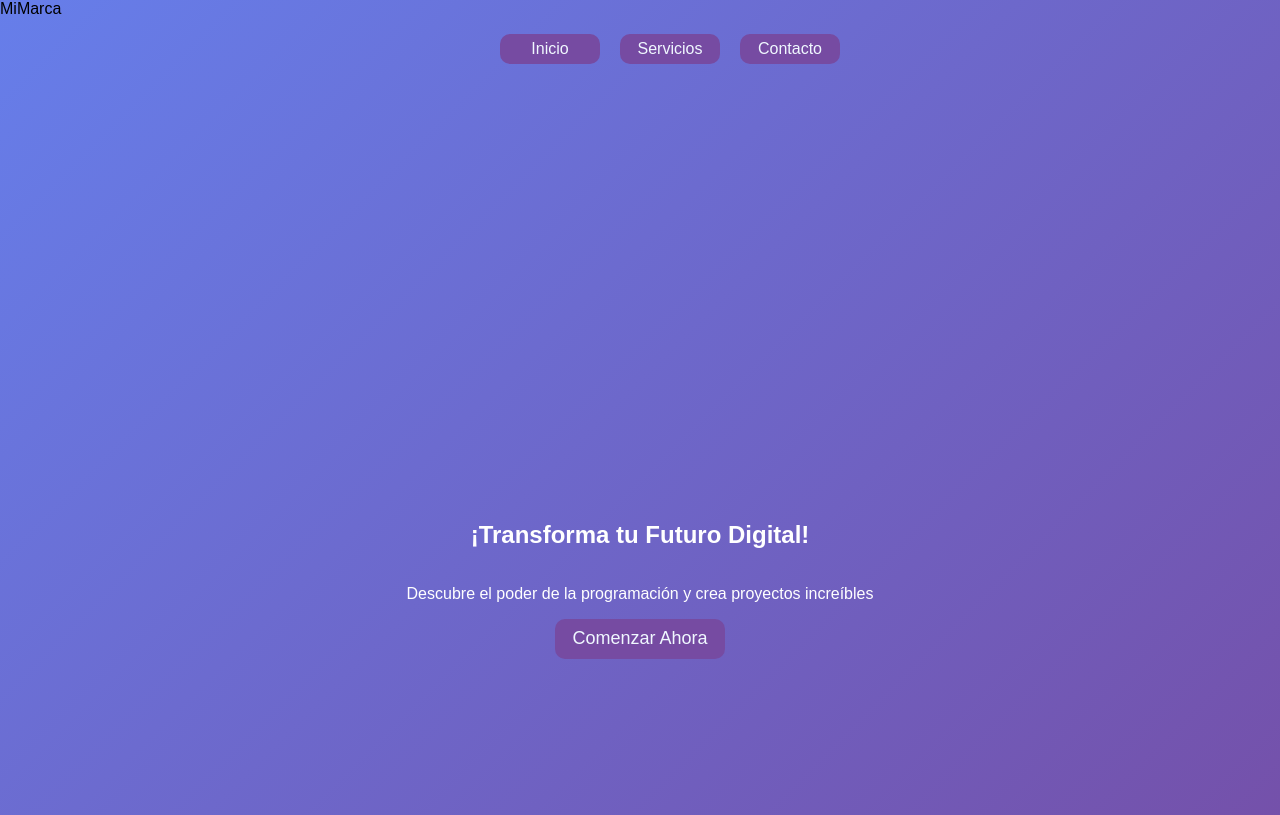
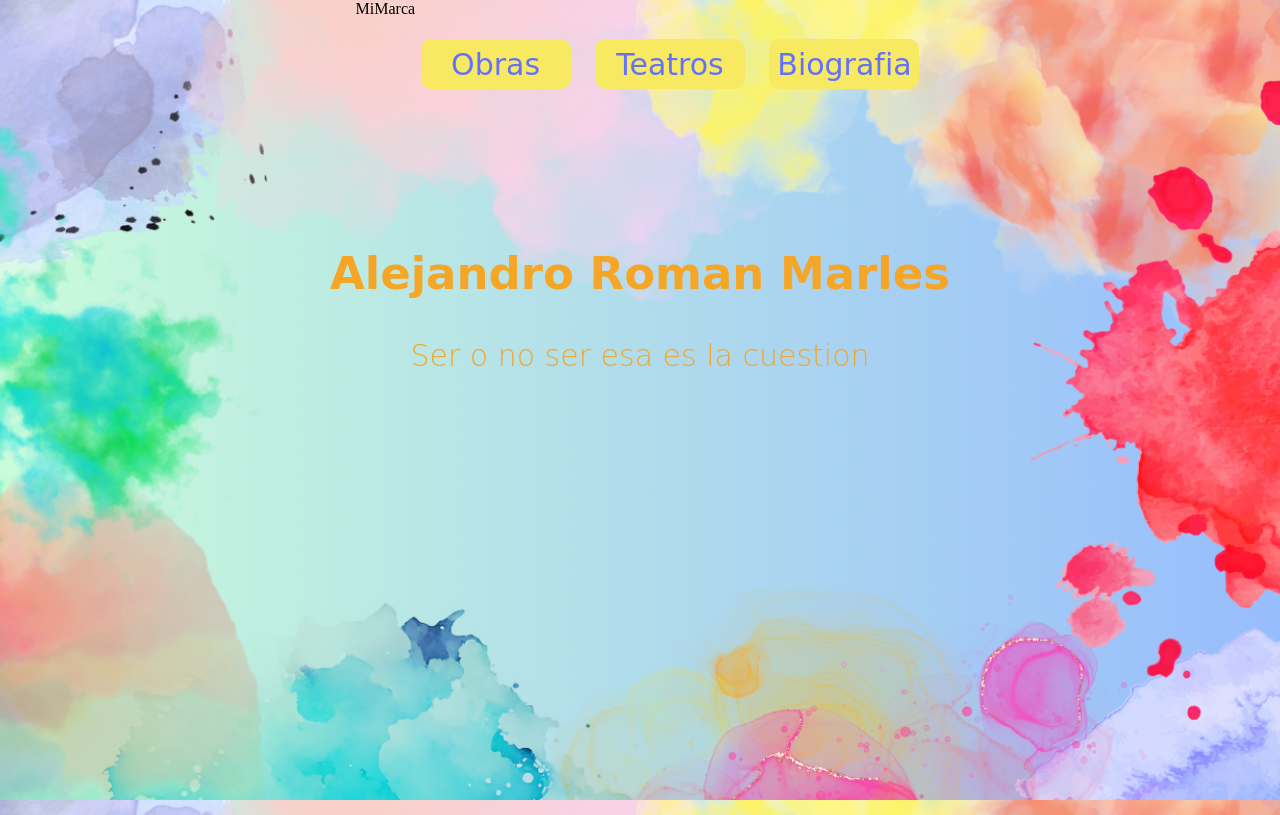
Before and after one commit to Alejodek/Landing-page, a plain HTML site: page index.html in a window 1280 px wide. Shown: the top 815 px of the page. Drawn offline with Linux system fonts and the light colour scheme; a web font is replaced by a local one.

Commit message:
Add files via upload

```diff
--- a/index.html
+++ b/index.html
@@ -5,23 +5,28 @@
     <meta name="viewport" content="width=device-width, initial-scale=1.0">
     <title>Mi Landing Page Increíble</title>
     <link rel="stylesheet" href="style.css">
+    <link rel="preconnect" href="https://fonts.googleapis.com">
+    <link rel="preconnect" href="https://fonts.gstatic.com" crossorigin>
+    <link href="https://fonts.googleapis.com/css2?family=Oi&display=swap" rel="stylesheet">
+<link rel="preconnect" href="https://fonts.googleapis.com">
+<link rel="preconnect" href="https://fonts.gstatic.com" crossorigin>
+<link href="https://fonts.googleapis.com/css2?family=Neonderthaw&display=swap" rel="stylesheet">
 </head>
 <body>
     <header>
-        <nav>
-            <div class="logo">MiMarca</div>
-            <ul class="menu">
-                <li class="nav-list"><a class="nav__items" href="#inicio">Inicio</a></li>
-                <li class="nav-list"><a class="nav__items" href="#servicios">Servicios</a></li>
-                <li class="nav-list"><a class="nav__items" href="#contacto">Contacto</a></li>
+        <div class="logo">MiMarca</div>
+        <nav class="nav">
+            <ul class="nav_list">
+                <li class="nav__items"><a class="nav__link" href="#inicio">Obras</a></li>
+                <li class="nav__items"><a class="nav__link" href="#servicios">Teatros</a></li>
+                <li class="nav__items"><a class="nav__link" href="#contacto">Biografia</a></li>
             </ul>
         </nav>
     </header>
 <main>
 <section id="inicio" class="hero">
-<h1>¡Transforma tu Futuro Digital!</h1>
-<p>Descubre el poder de la programación y crea proyectos increíbles</p>
-<button class="cta-button">Comenzar Ahora</button>
+<h1>Alejandro Roman Marles</h1>
+<p class="p">Ser o no ser esa es la cuestion</p>
 </section>
 </main>
 </body>
--- a/style.css
+++ b/style.css
@@ -2,7 +2,13 @@ body {
 font-family: sans-serif;
 margin: 0;
 padding: 0;
-background: linear-gradient(135deg, #667eea 0%, #764ba2 100%);
+background: url("Diseño\ sin\ título\ \(1\).png") no-repeat center center fixed;
+background-size: cover;
+font-family: sans-serif;
+display: flex;
+flex-direction: column;
+justify-content: space-around;
+align-items: center ;
 }
 
 .hero {
@@ -11,57 +17,71 @@ color: white;
 }
 
 #inicio {
-min-height: 100vh;
-display: flex;
-align-items: center;
-justify-content: center;
-flex-direction: column;
+    min-height: 100vh;
+    text-align: center;
+    color: #F5A627;
+    font-family: "Neonderthaw", cursive;
+    font-weight: 100;
+    font-style: normal;
+    font-size: 30px;
+    margin-bottom: 0px;
 }
 
-.menu{
-    position: relative;
+.p{
+    font-size: 30px;
+    margin-top: 0px;
+    font-weight: 200px;
+}
+
+.logo{
+font-family: "Oi", serif;
+font-weight: 400;
+font-style: normal;
+}
+
+.nav{
+    padding: 5px;
+    min-width: 55px;
+    position: sticky;
     display: flex;
     flex-direction: row;
-    justify-content: center;
+    justify-content: space-around;
+    overflow: hidden;
     align-items: center;
 }
 
-.nav-list{
-    display: block;
-    margin-left: 20px;
-    background-color: #764ba2;
+.nav__list{
     text-align: center;
-    align-content: center;
-    width: 100px;
-    height: 30px;
-    border-radius: 10px;
-    transition: background-color 1s, width 1s, height 1s, box-shadow 1s;
-}
-
-.nav-list:hover{
-    background-color: #2848d8;
-    width: 105px;
-    height: 35px;
-    box-shadow: 10px 10px 10px rgba(0,0,0,0.2);
+    list-style-type: none;
+    margin: 0;
+    padding: 0;
 }
 
 .nav__items{
-    text-decoration: none;
-    color: aliceblue;
+    display: inline-flex;
+    margin-left: 20px;
+    text-align: center;
 }
 
-.cta-button{
-    border: none;
-    font-size: 18px;
-    background-color: #764ba2;
-    color: aliceblue;
-    width: 170px;
-    height: 40px;
+.nav__link{
+    display: block;
+    align-content: center;
+    text-decoration: none;
+    font-family: "Neonderthaw", cursive;
+    font-weight: 400;
+    font-size: 30px;
+    font-style: normal;
+    background-color: #F8E963;
+    color: #6372F8;
+    width: 150px;
+    height: 50px;
     border-radius: 10px;
-    transition: box-shadow 1s, transform 2s;
+    transition: background-color 1s, transform 2s, box-shadow 1s, color 1s;
 }
 
-.cta-button:hover {
-transform: scale(1.05);
-box-shadow: 0 10px 25px rgba(0,0,0,0.2);
+.nav__link:hover{
+    background-color: #F89F63;
+    color: #F8E963;
+    transform: scale(1.1);
+    box-shadow: 10px 10px 10px rgba(0,0,0,0.2);
 }
```
Also changed, not shown: 6-TeatroColon-©-Andres-Gomez-S.-scaled.jpg (added), Diseño sin título (1).png (added).
